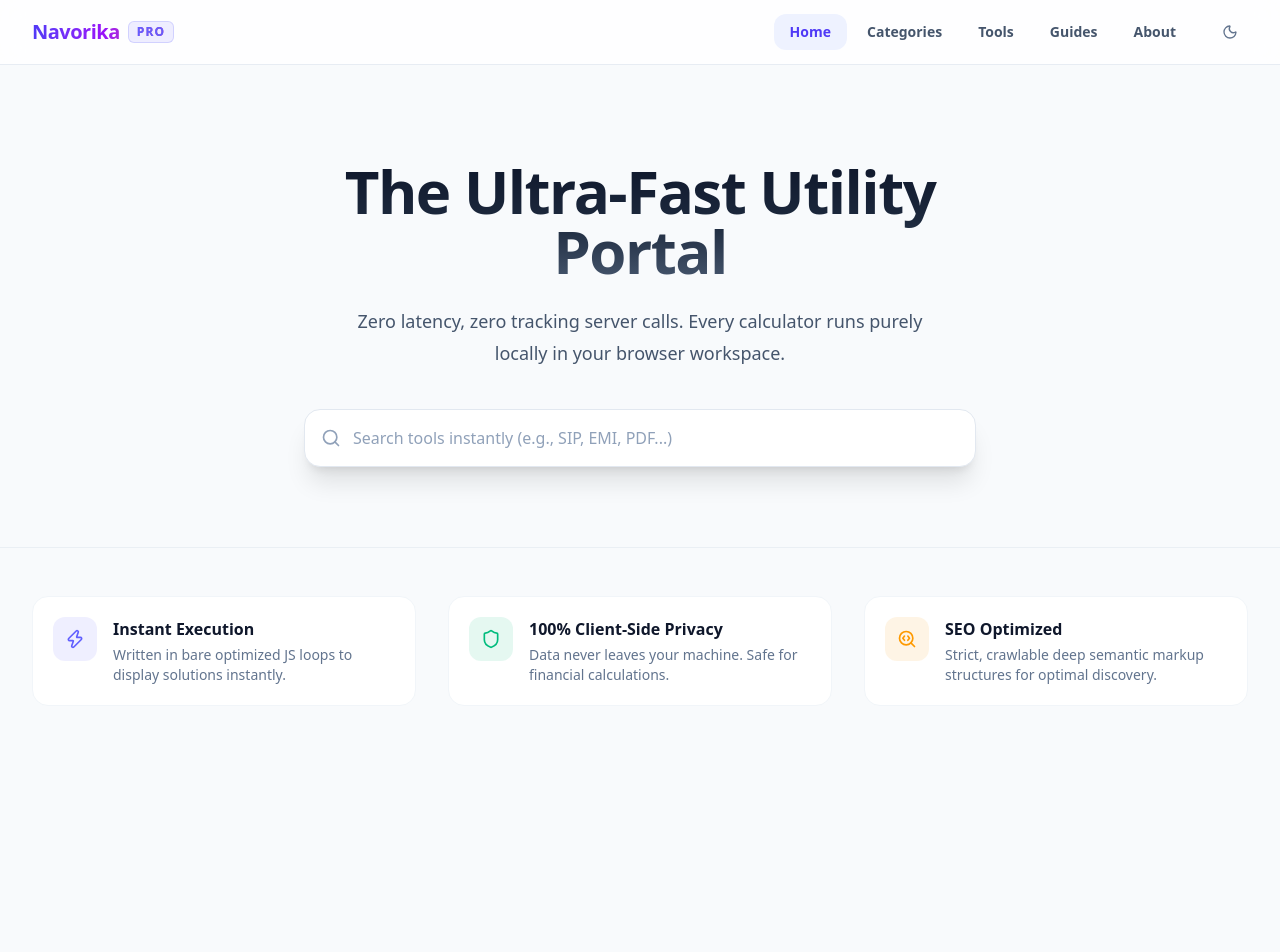
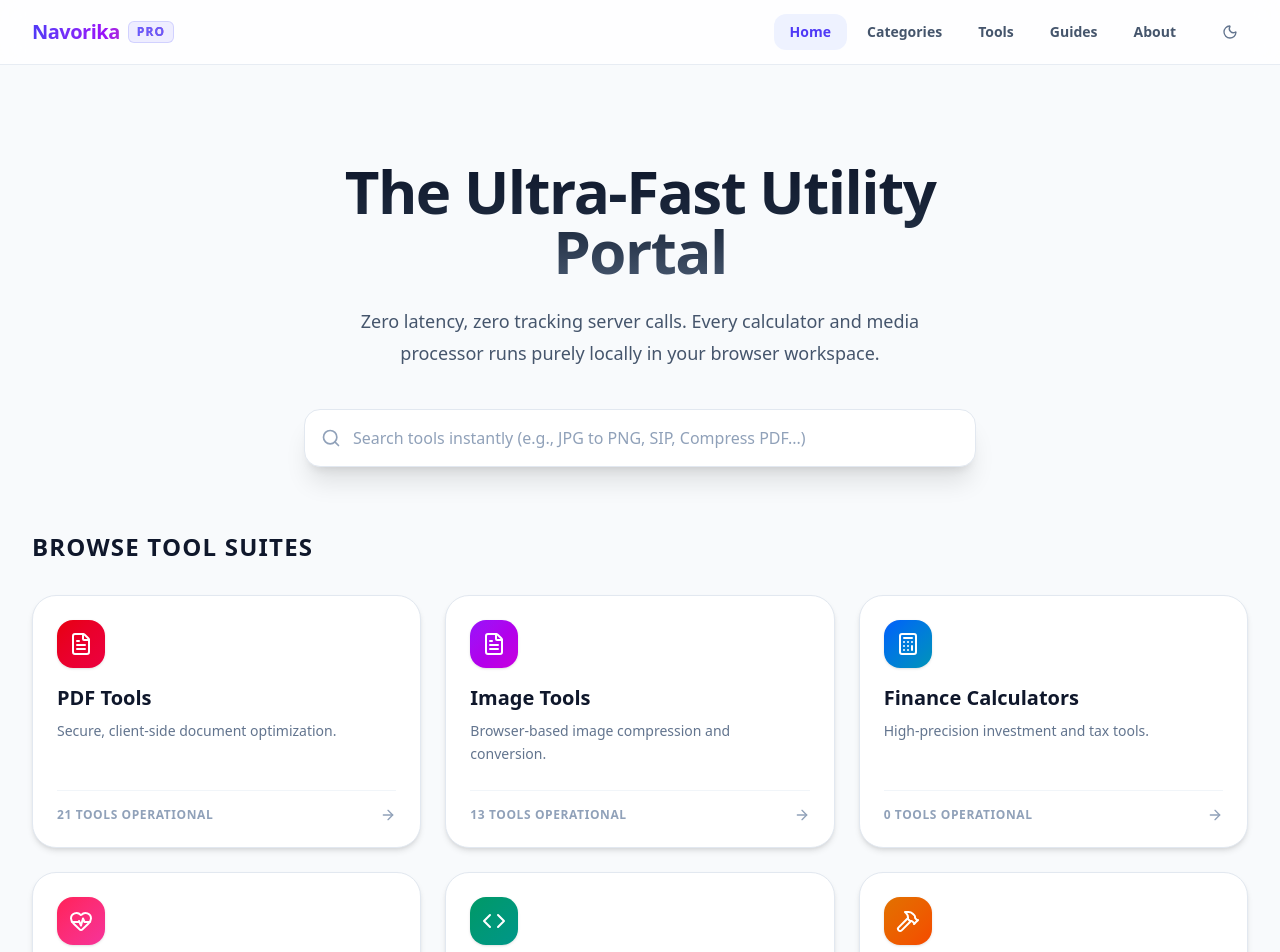
Before and after one commit to js91872/navorika, a Next.js app: page / in a window 1280 px wide. Shown: the top 952 px of the page. Before the commit the page ends 800 px from the top, so only its background shows below. Built offline with nearby package versions, Linux system fonts and the light colour scheme.

Commit message:
fix: add structural category matrix dashboard grid loops onto home page view template layer

```diff
--- a/src/app/page.tsx
+++ b/src/app/page.tsx
@@ -2,8 +2,18 @@
 
 import { useState } from 'react';
 import Link from 'next/link';
-import { Search, ArrowRight, Zap, Shield, SearchCode } from 'lucide-react';
+import { Search, ArrowRight, Zap, Shield, SearchCode, FileText, Image, Calculator, HeartPulse, Code, Hammer } from 'lucide-react';
 import { tools, categories } from '@/data/registry';
+
+// Dynamic icon mapper to resolve registry strings into Lucide nodes safely
+const iconMap: { [key: string]: any } = {
+  FileText: FileText,
+  Image: Image,
+  Calculator: Calculator,
+  HeartPulse: HeartPulse,
+  Code: Code,
+  Hammer: Hammer,
+};
 
 export default function HomePage() {
   const [query, setQuery] = useState('');
@@ -16,15 +26,15 @@ export default function HomePage() {
       ).slice(0, 5);
 
   return (
-    <main className="relative isolate overflow-hidden">
+    <main className="relative isolate overflow-hidden min-h-screen">
       {/* Premium Hero Grid Header Section */}
-      <div className="max-w-7xl mx-auto px-6 pt-24 pb-20 text-center lg:px-8">
+      <div className="max-w-7xl mx-auto px-6 pt-24 pb-16 text-center lg:px-8">
         <div className="mx-auto max-w-3xl">
           <h1 className="text-5xl font-black tracking-tight text-slate-900 dark:text-white sm:text-6xl bg-gradient-to-b from-slate-900 via-slate-800 to-slate-600 dark:from-white dark:via-slate-200 dark:to-slate-400 bg-clip-text text-transparent">
             The Ultra-Fast Utility Portal
           </h1>
           <p className="mt-6 text-lg leading-8 text-slate-600 dark:text-slate-400 max-w-xl mx-auto">
-            Zero latency, zero tracking server calls. Every calculator runs purely locally in your browser workspace.
+            Zero latency, zero tracking server calls. Every calculator and media processor runs purely locally in your browser workspace.
           </p>
         </div>
 
@@ -36,27 +46,64 @@ export default function HomePage() {
               type="text"
               value={query}
               onChange={(e) => setQuery(e.target.value)}
-              placeholder="Search tools instantly (e.g., SIP, EMI, PDF...)"
+              placeholder="Search tools instantly (e.g., JPG to PNG, SIP, Compress PDF...)"
               className="w-full py-4 bg-transparent outline-none text-slate-900 dark:text-slate-100 text-base placeholder:text-slate-400"
             />
           </div>
 
           {/* Instant Client Suggestion Dropdown Drop */}
           {filteredTools.length > 0 && (
-            <div className="absolute left-0 right-0 mt-2 bg-white dark:bg-slate-900 border border-slate-200 dark:border-slate-800 rounded-2xl shadow-2xl overflow-hidden text-left">
+            <div className="absolute left-0 right-0 mt-2 bg-white dark:bg-slate-900 border border-slate-200 dark:border-slate-800 rounded-2xl shadow-2xl overflow-hidden text-left z-50">
               <div className="px-4 py-2 bg-slate-50 dark:bg-slate-800/50 text-xs font-semibold tracking-wider text-slate-400 uppercase">Suggested Tools</div>
               {filteredTools.map((tool) => (
                 <Link
                   key={tool.slug}
                   href={`/tools/${tool.slug}`}
-                  className="flex items-center justify-between px-4 py-3 hover:bg-slate-50 dark:hover:bg-slate-800/80 transition text-sm font-semibold text-slate-700 dark:text-slate-300 border-b border-slate-100 dark:border-slate-800/40 last:border-0"
+                  className="flex items-center justify-between px-4 py-3 hover:bg-slate-50 dark:hover:bg-slate-800/80 transition text-sm font-semibold text-slate-700 dark:text-slate-300 border-b border-slate-100 dark:border-slate-800/40 last:border-0 group"
                 >
                   <span>{tool.title}</span>
-                  <ArrowRight className="h-4 w-4 text-slate-400 group-hover:text-indigo-500" />
+                  <ArrowRight className="h-4 w-4 text-slate-400 group-hover:text-indigo-500 transition-colors" />
                 </Link>
               ))}
             </div>
           )}
+        </div>
+      </div>
+
+      {/* CORE WEB TILES CATEGORY MATRIX GRID */}
+      <div className="max-w-7xl mx-auto px-6 lg:px-8 pb-24">
+        <h2 className="text-2xl font-black text-slate-900 dark:text-white uppercase tracking-wider mb-8">Browse Tool Suites</h2>
+        <div className="grid sm:grid-cols-2 lg:grid-cols-3 gap-6">
+          {categories.map((cat) => {
+            const SpecificIcon = iconMap[cat.icon] || FileText;
+            // Get the count of active tools registered inside this category block
+            const toolCount = tools.filter(t => t.category === cat.slug).length;
+
+            return (
+              <Link
+                key={cat.slug}
+                href={`/categories/${cat.slug}`}
+                className="group relative p-6 bg-white dark:bg-slate-900 border border-slate-200 dark:border-slate-800 rounded-3xl shadow-md hover:shadow-xl transition-all flex flex-col justify-between overflow-hidden hover:-translate-y-1"
+              >
+                <div>
+                  <div className={`p-3 rounded-2xl bg-gradient-to-br ${cat.color} text-white w-fit mb-4 shadow-sm`}>
+                    <SpecificIcon className="h-6 w-6" />
+                  </div>
+                  <h3 className="text-xl font-black text-slate-900 dark:text-white mb-2 group-hover:text-indigo-600 transition-colors">
+                    {cat.name}
+                  </h3>
+                  <p className="text-sm text-slate-500 dark:text-slate-400 leading-relaxed mb-6">
+                    {cat.description}
+                  </p>
+                </div>
+
+                <div className="flex items-center justify-between pt-4 border-t border-slate-100 dark:border-slate-800/60 text-xs font-bold uppercase tracking-wider text-slate-400 group-hover:text-slate-600 dark:group-hover:text-slate-300 transition-colors">
+                  <span>{toolCount} Tools Operational</span>
+                  <ArrowRight className="h-4 w-4 transform group-hover:translate-x-1 transition-transform" />
+                </div>
+              </Link>
+            );
+          })}
         </div>
       </div>
 
@@ -73,7 +120,7 @@ export default function HomePage() {
           <div className="p-3 rounded-xl bg-emerald-500/10 text-emerald-500 h-fit"><Shield className="h-5 w-5" /></div>
           <div>
             <h3 className="font-bold text-base text-slate-900 dark:text-slate-100">100% Client-Side Privacy</h3>
-            <p className="text-sm text-slate-500 dark:text-slate-400 mt-1">Data never leaves your machine. Safe for financial calculations.</p>
+            <p className="text-sm text-slate-500 dark:text-slate-400 mt-1">Data never leaves your machine. Safe for corporate data profiles.</p>
           </div>
         </div>
         <div className="flex gap-4 p-5 rounded-2xl bg-white dark:bg-slate-900/40 border border-slate-100 dark:border-slate-900">
```
